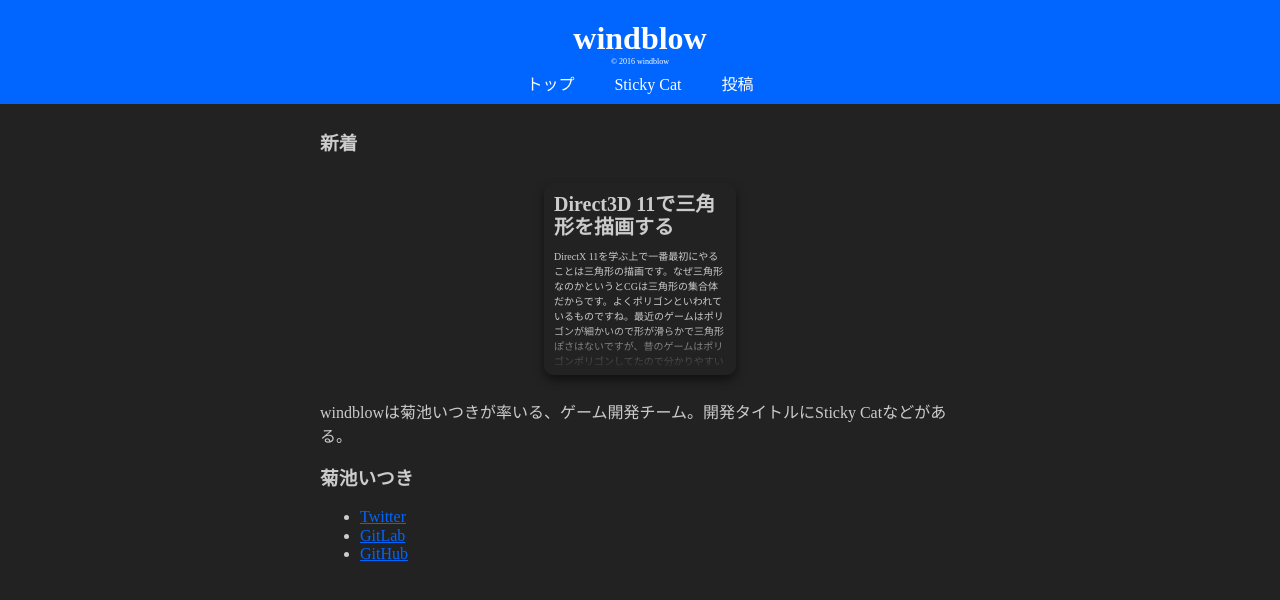
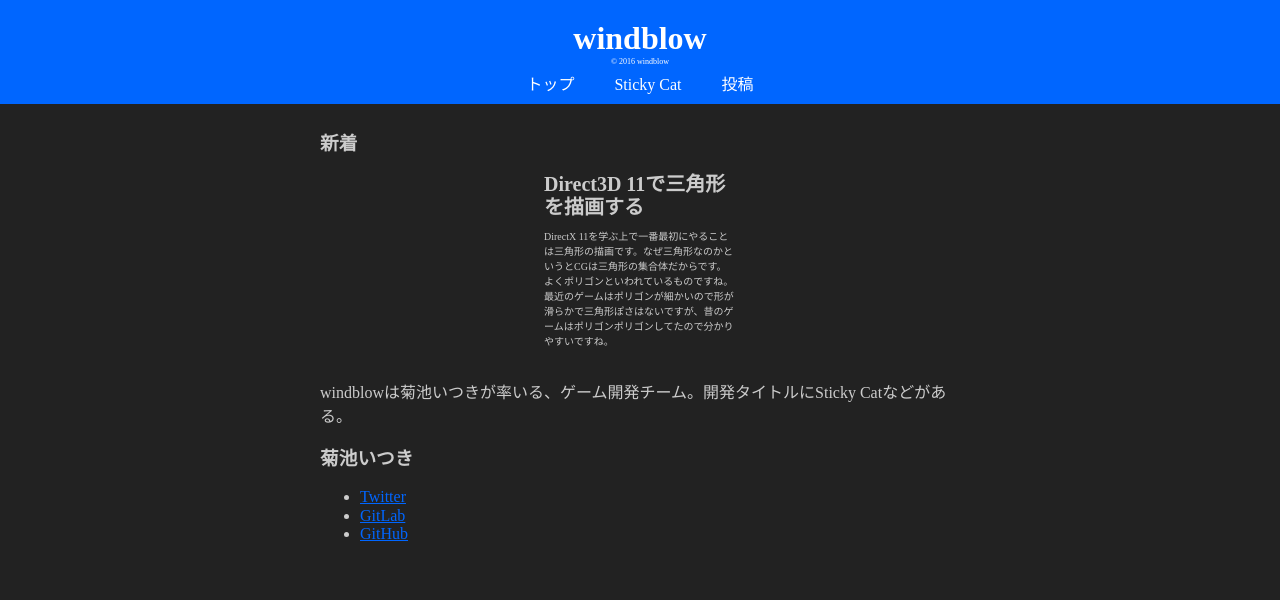
Before and after one commit to itukikikuti/windblow.net, a Jekyll site: the page built from index.html, in a window 1280 px wide. Shown: the top 600 px of the page. Built offline with Jekyll 4.4.1, drawn with Linux system fonts in a browser that asks for light colours.

Commit message:
Update style.css

```diff
--- a/assets/style.css
+++ b/assets/style.css
@@ -89,9 +89,6 @@ article time {
     width: 30%;
     position: relative;
     overflow: hidden;
-    margin: 10px;
-    box-shadow: 0 5px 10px rgba(0, 0, 0, 0.5);
-    border-radius: 10px;
 }
 .post:before {
     content: "";
@@ -99,21 +96,10 @@ article time {
     width: 100%;
     padding-top: 100%;
 }
-.post:after {
-    content: "";
-    position: absolute;
-    bottom: 0;
-    left: 0;
-    z-index: 2;
-    width: 100%;
-    height: 25%;
-    background: linear-gradient(transparent, var(--background-color) 90%);
-}
-.post > a {
+.post>a {
     text-decoration: none;
     color: var(--text-color);
     position: absolute;
-    margin: 10px;
     top: 0;
     left: 0;
 }
```
